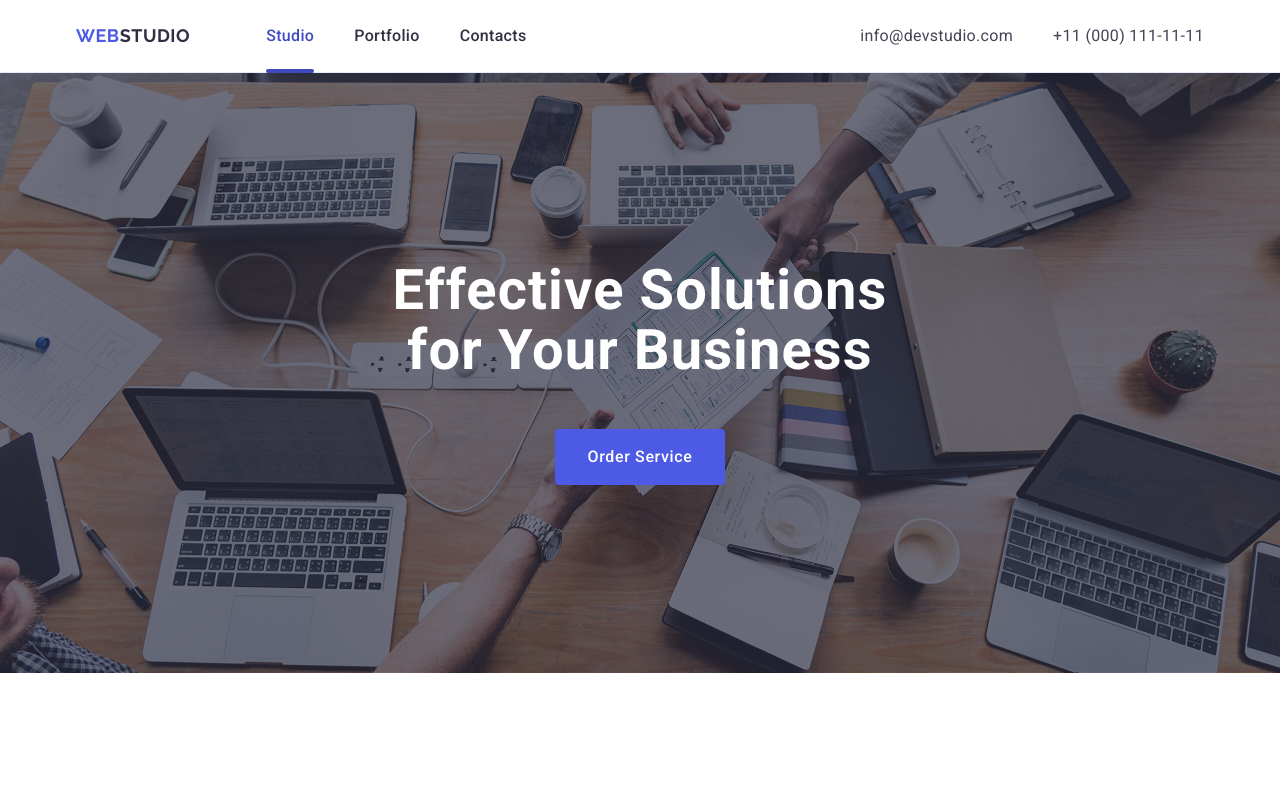
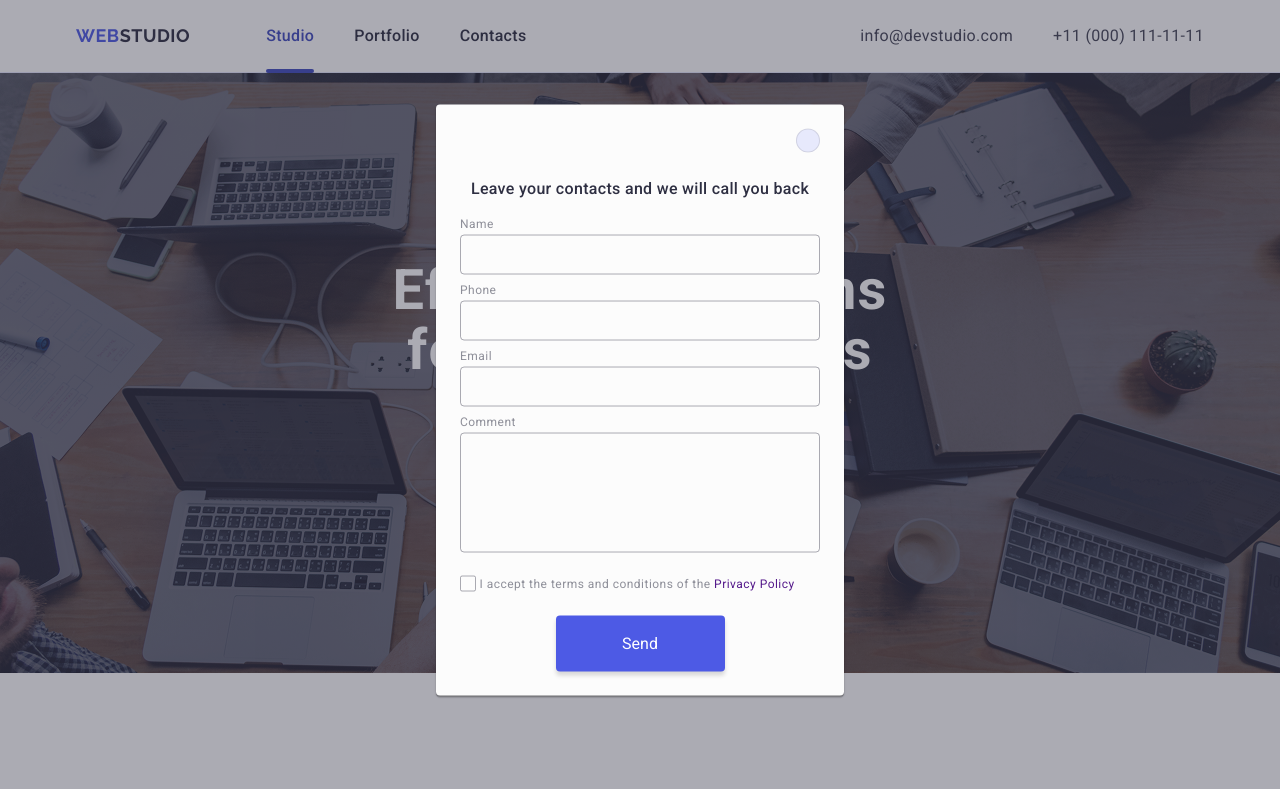
Before and after one commit to AndriiButenko05/goit-markup-hw-05, a plain HTML site: page index.html in a window 1280 px wide. Shown: the top 789 px of the page. Drawn offline with nearby package versions, Linux system fonts and the light colour scheme.

Commit message:
Doing Modal

```diff
--- a/css/style.css
+++ b/css/style.css
@@ -559,11 +559,11 @@ h1 {
   display: flex;
   justify-content: center;
   align-items: center;
-  transition: 250ms cubic-bezier(0.4, 0, 0.2, 1);
+  transition: transform 250ms cubic-bezier(0.4, 0, 0.2, 1);
   transition-property: visibility, opacity;
-  pointer-events: none;
+  /* pointer-events: none;
   visibility: hidden;
-  opacity: 0;
+  opacity: 0; */
 }
 .modal {
   width: 408px;
@@ -576,6 +576,8 @@ h1 {
   transform: translate(-50%, -50%);
   padding: 72px 24px 24px 24px;
   margin-bottom: 16px;
+  box-shadow: 0px 1px 1px rgba(0, 0, 0, 0.14), 0px 1px 3px rgba(0, 0, 0, 0.12),
+    0px 2px 1px rgba(0, 0, 0, 0.2);
 }
 .modal-overlay .is-open {
   opacity: 1;
@@ -583,25 +585,37 @@ h1 {
   visibility: visible;
 }
 .close-btn {
+  cursor: pointer;
+  display: flex;
+  align-items: center;
+  justify-content: center;
   padding: 0;
   width: 24px;
   height: 24px;
   border: 0;
   line-height: 0;
   background-color: #e7e9fc;
+  border: 1px solid rgba(0, 0, 0, 0.1);
   fill: #2e2f42;
   position: absolute;
   top: 24px;
-  right: 23px;
+  right: 24px;
   border-radius: 50%;
-  transition: fill, background-color 250ms cubic-bezier(0.4, 0, 0.2, 1);
+  transition: background-color 250ms cubic-bezier(0.4, 0, 0.2, 1),
+    border 250ms cubic-bezier(0.4, 0, 0.2, 1);
 }
-.close-btn:focus,
+.close-btn:focus {
+  border: none;
+  fill: #ffffff;
+  background-color: #404bbf;
+}
 .close-btn:hover {
+  border: none;
   fill: #ffffff;
   background-color: #404bbf;
 }
 .close-btn-icon {
+  transition: fill 250ms cubic-bezier(0.4, 0, 0.2, 1);
 }
 .modal-text {
   font-family: 'Roboto', sans-serif;
@@ -616,6 +630,10 @@ h1 {
 .modal-form-container {
   margin-bottom: 8px;
 }
+.comment-container {
+  margin-bottom: 16px;
+}
+
 .modal-form-label {
   font-family: 'Roboto', sans-serif;
   font-weight: 400;
@@ -630,13 +648,14 @@ h1 {
   position: relative;
 }
 .modal-form-input {
+  background-color: transparent;
   width: 100%;
   height: 40px;
   border: 1px solid rgba(46, 47, 66, 0.4);
   border-radius: 4px;
-  padding-left: 36px;
-  outline: none;
-  transition: border-color, fill 250ms cubic-bezier(0.4, 0, 0.2, 1);
+  padding-left: 38px;
+  outline: transparent;
+  transition: border-color 250ms cubic-bezier(0.4, 0, 0.2, 1);
 }
 .modal-form-input:focus {
   border-color: #4d5ae5;
@@ -646,10 +665,21 @@ h1 {
   top: 50%;
   left: 16px;
   transform: translateY(-50%);
+  transition: fill 250ms cubic-bezier(0.4, 0, 0.2, 1);
 }
 
 .modal-form-input:focus + .modal-form-icon {
   fill: #4d5ae5;
+}
+.checkbox-container {
+  margin-bottom: 24px;
+}
+.modal-checkbox-label {
+  font-weight: 400;
+  font-size: 12px;
+  line-height: 117%;
+  letter-spacing: 0.04em;
+  color: #8e8f99;
 }
 .custom-checkbox {
   border-radius: 2px;
@@ -661,7 +691,8 @@ h1 {
   align-items: center;
   background: transparent;
   fill: transparent;
-  transition: background-color, border, fill 250ms cubic-bezier(0.4, 0, 0.2, 1);
+  transition: background-color 250ms cubic-bezier(0.4, 0, 0.2, 1),
+    border 250ms cubic-bezier(0.4, 0, 0.2, 1), fill 250ms cubic-bezier(0.4, 0, 0.2, 1);
 }
 .checkbox-modal:checked + .modal-checkbox-label .custom-checkbox {
   background-color: #4d5ae5;
@@ -676,12 +707,20 @@ h1 {
   padding-right: 16px;
   padding-top: 8px;
   padding-bottom: 8px;
-  outline: none;
+  outline: transparent;
   font-family: 'Roboto', sans-serif;
   font-weight: 400;
   font-size: 12px;
   line-height: 117%;
   letter-spacing: 0.04em;
+  color: rgba(46, 47, 66, 0.4);
+  border: 1px solid rgba(46, 47, 66, 0.4);
+  background-color: transparent;
+  border-radius: 4px;
+  transition: border-color 250ms cubic-bezier(0.4, 0, 0.2, 1);
+}
+.modal-form-textarea:focus {
+  border-color: #4d5ae5;
 }
 .modal-form-textarea::placeholder {
   color: rgba(46, 47, 66, 0.4);
--- a/index.html
+++ b/index.html
@@ -464,7 +464,7 @@
         </div>
         <div class="footer-subscribe-container">
           <p class="footer-subscribe-container-text">Subscribe</p>
-          <form action="" class="footer-subscribe-container-form">
+          <form class="footer-subscribe-container-form">
             <label class="footer-subscribe-container-label"
               ><input
                 type="email"
@@ -493,9 +493,9 @@
         <p class="modal-text">Leave your contacts and we will call you back</p>
         <form action="modal-form">
           <div class="modal-form-container">
-            <label class="modal-form-label" for="name-user"> Name </label>
+            <label class="modal-form-label" for="user-name"> Name </label>
             <div class="modal-form-input-container">
-              <input class="modal-form-input" type="text" id="name-user" name="name-user" />
+              <input class="modal-form-input" type="text" id="user-name" name="user-name" />
               <svg class="modal-form-icon" width="18" height="24">
                 <use href="./images/icons.svg#icon-person"></use>
               </svg>
@@ -519,19 +519,24 @@
               </svg>
             </div>
           </div>
-          <div class="modal-form-container">
-            <label for="comment-user" class="modal-form-label">Comment</label>
+          <div class="modal-form-container comment-container">
+            <label for="user-comment" class="modal-form-label">Comment</label>
             <textarea
-              name="comment-user"
-              id="comment-user"
+              name="user-comment"
+              id="user-comment"
               placeholder="Text input"
               class="modal-form-textarea"
             >
             </textarea>
           </div>
-          <div class="modal-checkbox-container">
-            <input type="checkbox" class="checkbox-modal" id="checkbox" />
-            <label for="" class="modal-checkbox-label" for="checkbox"
+          <div class="modal-checkbox-container checkbox-container">
+            <input
+              type="checkbox"
+              class="checkbox-modal visually-hidden"
+              id="user-privacy"
+              value="true"
+            />
+            <label class="modal-checkbox-label" for="user-privacy"
               ><span class="custom-checkbox">
                 <svg class="custom-checkbox-icon" width="10" height="8">
                   <use href="./images/icons.svg#icon-Vector"></use>
```
